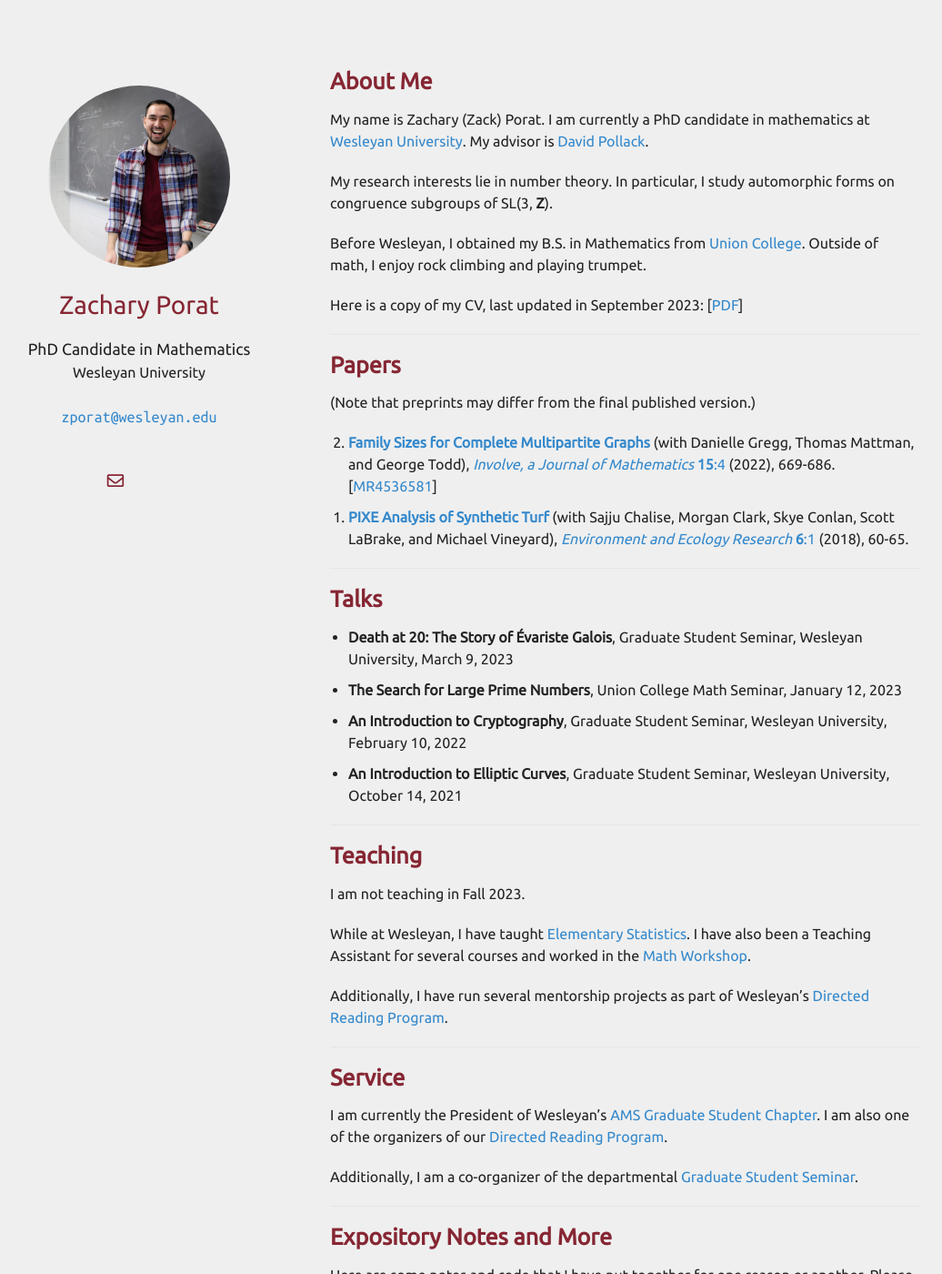
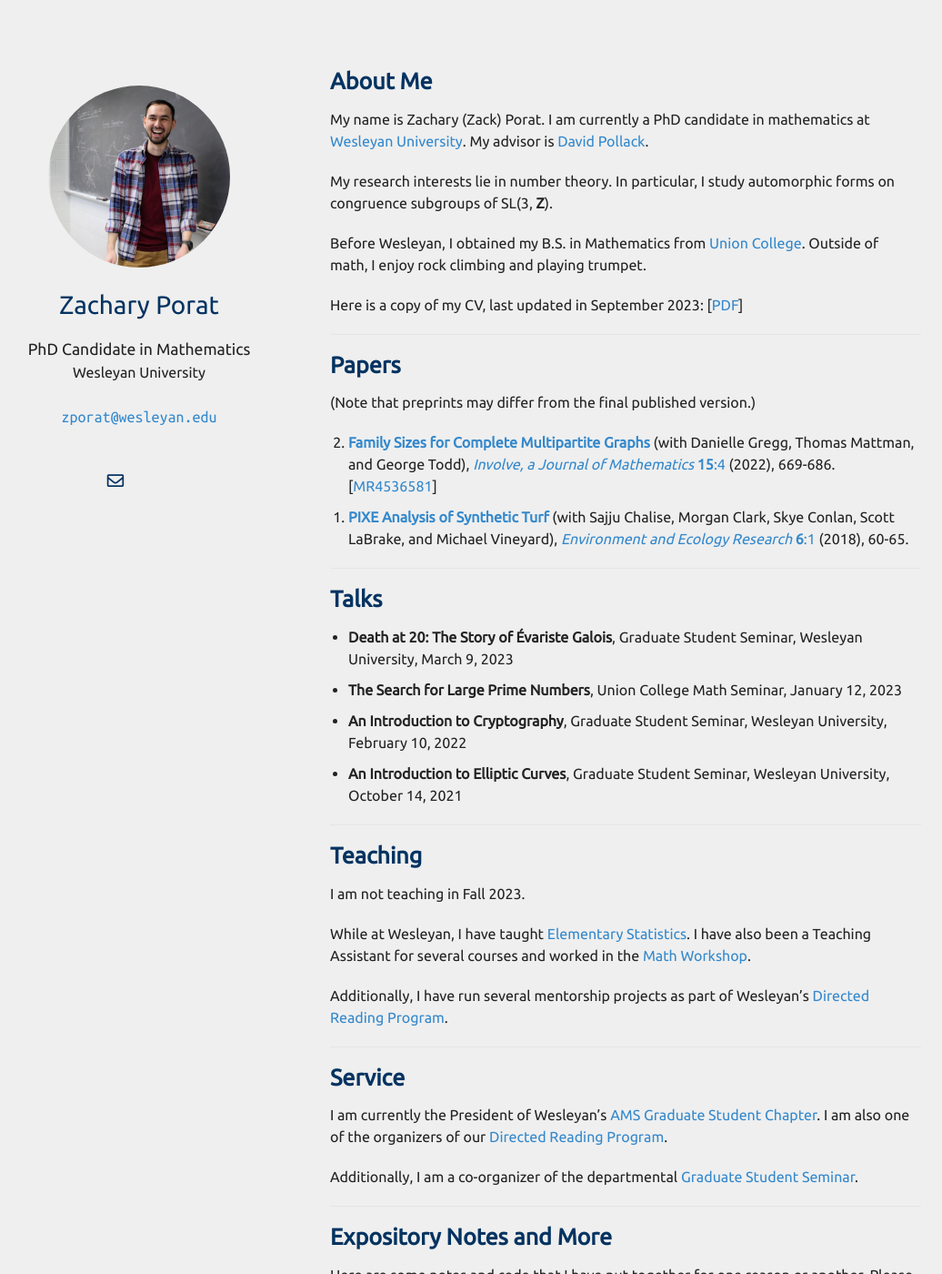
Before and after one commit to zporat/zporat.github.io, a Jekyll site: the page built from index.md, in a window 1280 px wide and 1400 px high. Shown: the whole window at 91% size, without its empty margins (102-1138 px from the left). Built offline with Jekyll 4.4.1, drawn with Linux system fonts in a browser that asks for light colours; nearby versions of some CDN libraries; a style sheet for code colours, icons or effects is not loaded; our own code applies the rules of GitHub Pages for plain Markdown files.

Commit message:
Update minimal-light-no-dark-mode.scss

```diff
--- a/_sass/minimal-light-no-dark-mode.scss
+++ b/_sass/minimal-light-no-dark-mode.scss
@@ -7,7 +7,7 @@
   height:2.4rem;
   width:2.4rem;
   background-color:transparent;
-  color:#862633!important;
+  color:#043361!important;
   border-radius:100%;
   text-align:center;
   font-size:1.15rem;
@@ -184,18 +184,18 @@ papertitle {
 
 h3, h4, h5, h6 {
   font-weight: 600;
-  color:#862633;
+  color:#043361;
   margin:0 0 20px;
 }
 
 h1 {
   font-weight: 500;
-  color:#862633;
+  color:#043361;
   margin:0 0 20px;
 }
 
 h2 {
-  color:#862633;
+  color:#043361;
   font-weight: 600;
   margin:2px 0px 15px;
   font-size: 157%;
```
